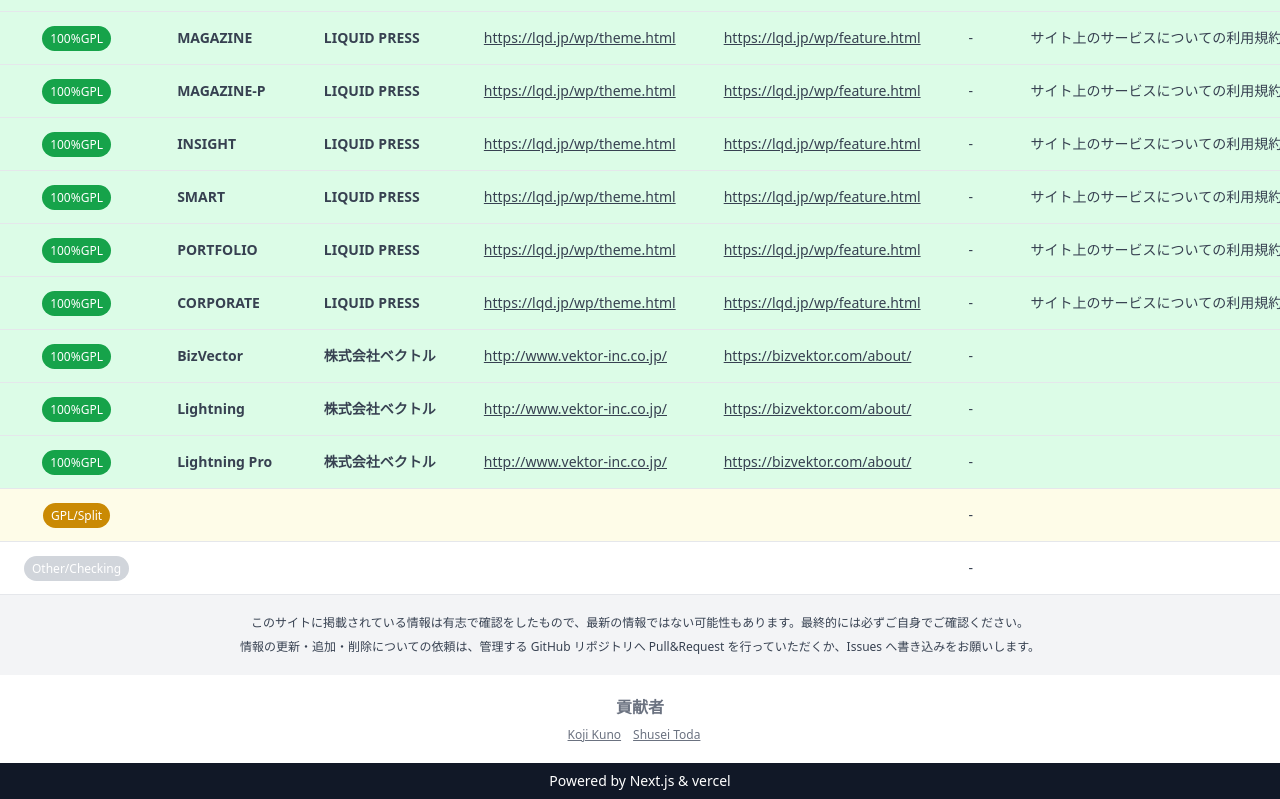
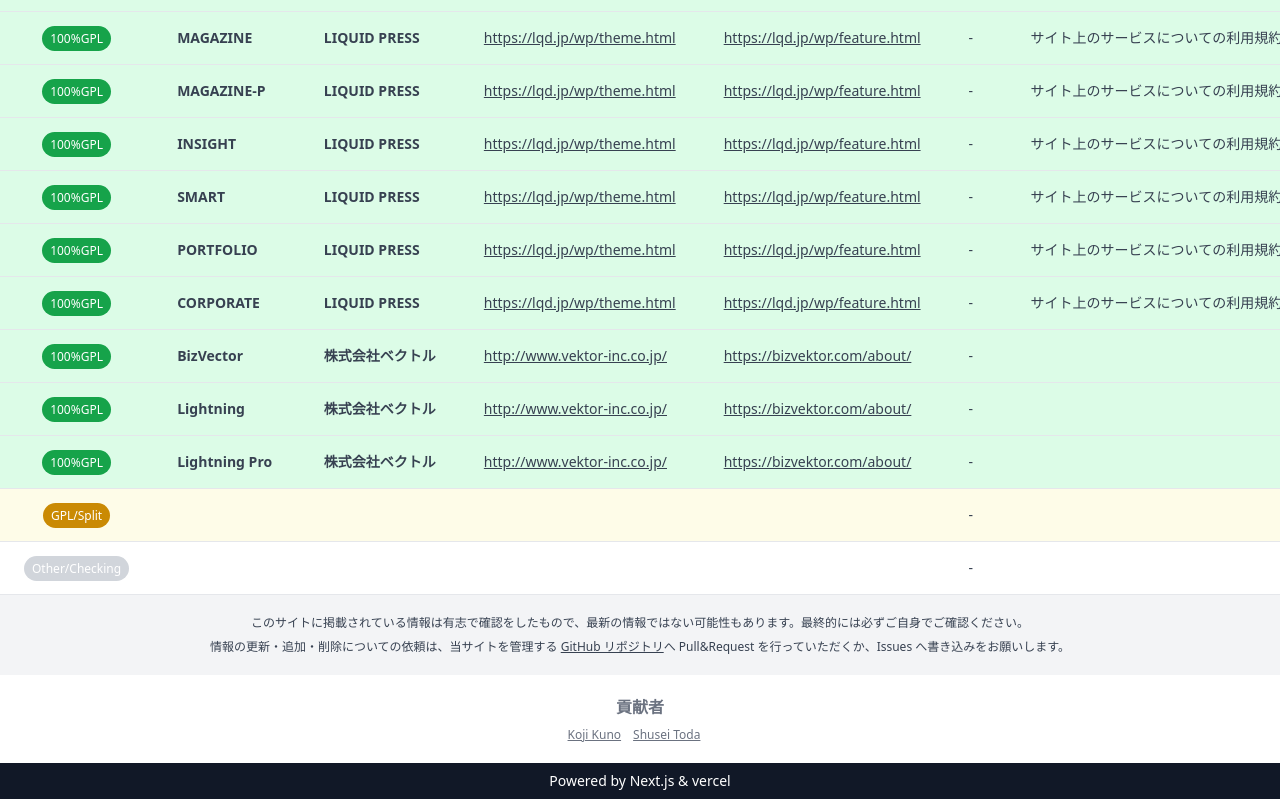
Before and after one commit to Olein-jp/wordpress-products-license-list, a Next.js app: page / in a window 1280 px wide. Shown: the part 641-1440 px from the top of the page. Built offline with nearby package versions, Linux system fonts and the light colour scheme.

Commit message:
リポジトリ情報をフッターに追加

```diff
--- a/src/components/Footer.js
+++ b/src/components/Footer.js
@@ -11,8 +11,18 @@
             このサイトに掲載されている情報は有志で確認をしたもので、最新の情報ではない可能性もあります。最終的には必ずご自身でご確認ください。
           </p>
           <p>
-            情報の更新・追加・削除についての依頼は、管理する GitHub リポジトリへ
-            Pull&Request を行っていただくか、Issues へ書き込みをお願いします。
+            情報の更新・追加・削除についての依頼は、当サイトを管理する{" "}
+            <Link href="https://github.com/Olein-jp/wordpress-products-license-list">
+              <a
+                target="_blank"
+                className="underline"
+                rel="noopener noreferrer"
+              >
+                GitHub リポジトリ
+              </a>
+            </Link>
+            へ Pull&Request を行っていただくか、Issues
+            へ書き込みをお願いします。
           </p>
         </div>
         <div className="bg-white p-5 text-gray-500">
```
